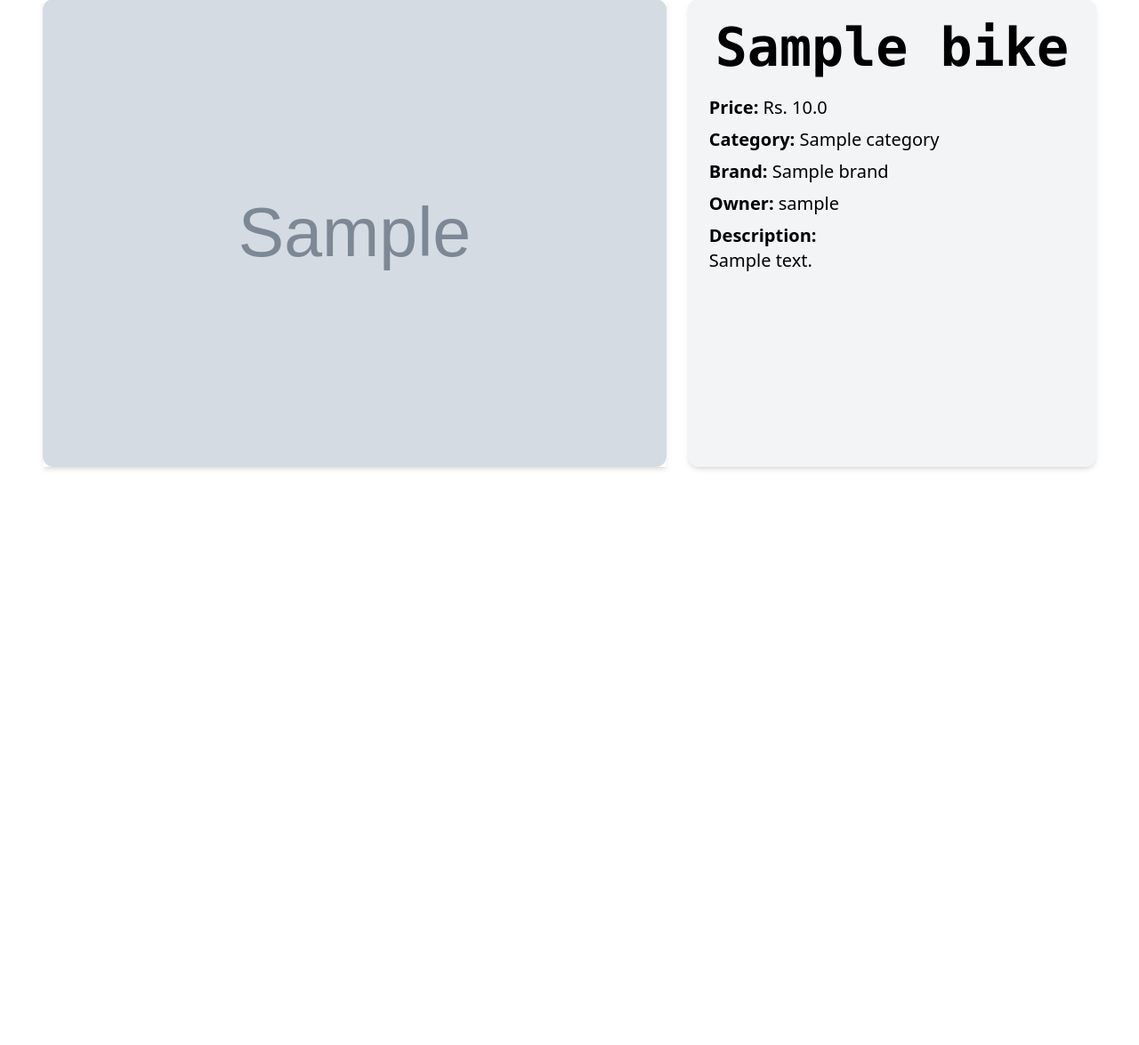
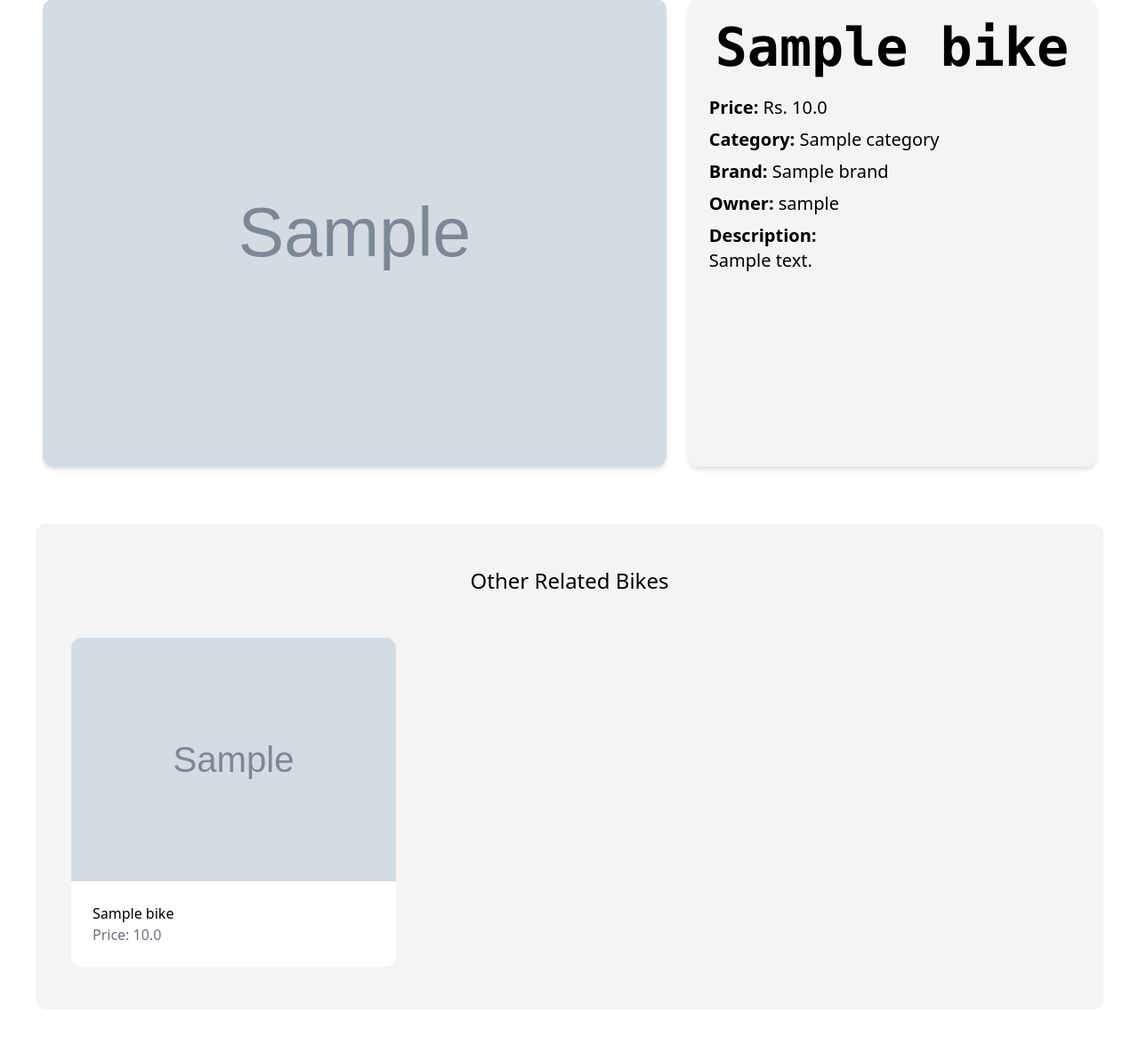
Before and after one commit to mansijmaharzn/motorcycle-haru, a Django app: template motorcycle_haru/bikes/templates/bikes/detail.html in a window 1280 px wide. Shown: the part 134-1309 px from the top of the page at 89% size. Before the commit the page ends 662 px from the top, so only its background shows below. Run offline with Django 5.2, Linux system fonts and the light colour scheme; the template is opened without the code that fills it: values that come from a table or form of the project are taken from there, others are empty; tables that the repository leaves empty hold one stand-in row (values such as "Sample post"); grey boxes marked "Sample" are stand-in pictures; some libraries are stand-ins or nearby versions.

Commit message:
add related bikes section

```diff
--- a/motorcycle_haru/bikes/templates/bikes/detail.html
+++ b/motorcycle_haru/bikes/templates/bikes/detail.html
@@ -2,7 +2,7 @@
 {% block title %}{{ bike.name }}{% endblock %}
 {% block content %}
 <div class="grid grid-cols-5 gap-6 m-6 p-6">
-    <div class="col-span-3 aspect-w-16 aspect-h-9 shadow-md hover:shadow-2xl duration-200">
+    <div class="col-span-3 aspect-w-16 aspect-h-9 shadow-md hover:shadow-2xl duration-200 rounded-xl">
         <img src="{{ bike.image.url }}" alt="{{ bike.name }}" class="object-cover w-full h-full rounded-xl">
     </div>
 
@@ -27,4 +27,25 @@
         {% endif %}
     </div>
 </div>
+
+{% if related_bikes %}
+<div class="m-10 px-10 py-12 bg-gray-100 rounded-xl">
+    <h2 class="mb-12 text-2xl text-center">Other Related Bikes</h2>
+
+    <div class="grid grid-cols-3 gap-3">
+        {% for bike in related_bikes %}
+        <div class="">
+            <a href="{% url 'bikes:detail' bike.id %}">
+                <div>
+                    <img src="{{ bike.image.url }}" alt="{{ bike.name }}" class="rounded-t-xl">
+                </div>
+                <div class="p-6 bg-white rounded-b-xl">
+                    <h2>{{ bike.name }}</h2>
+                    <p class="text-gray-500">Price: {{ bike.price }}</p>
+                </div>
+            </a>
+        </div>
+        {% endfor %}
+    </div>
+{% endif %}
 {% endblock %}
--- a/motorcycle_haru/bikes/views.py
+++ b/motorcycle_haru/bikes/views.py
@@ -10,8 +10,8 @@ from .forms import NewBikeForm
 class DetailView(View):
     def get(self, request, pk):
         bike = get_object_or_404(Bike, pk=pk)
+        related_bikes = Bike.objects.filter(category=bike.category).exclude(pk=pk)[:3]
 
-        related_bikes = Bike.objects.filter(category=bike.category).exclude(pk=pk)[:3]
         return render(request, "bikes/detail.html", {
             'bike': bike,
             'related_bikes': related_bikes
```
